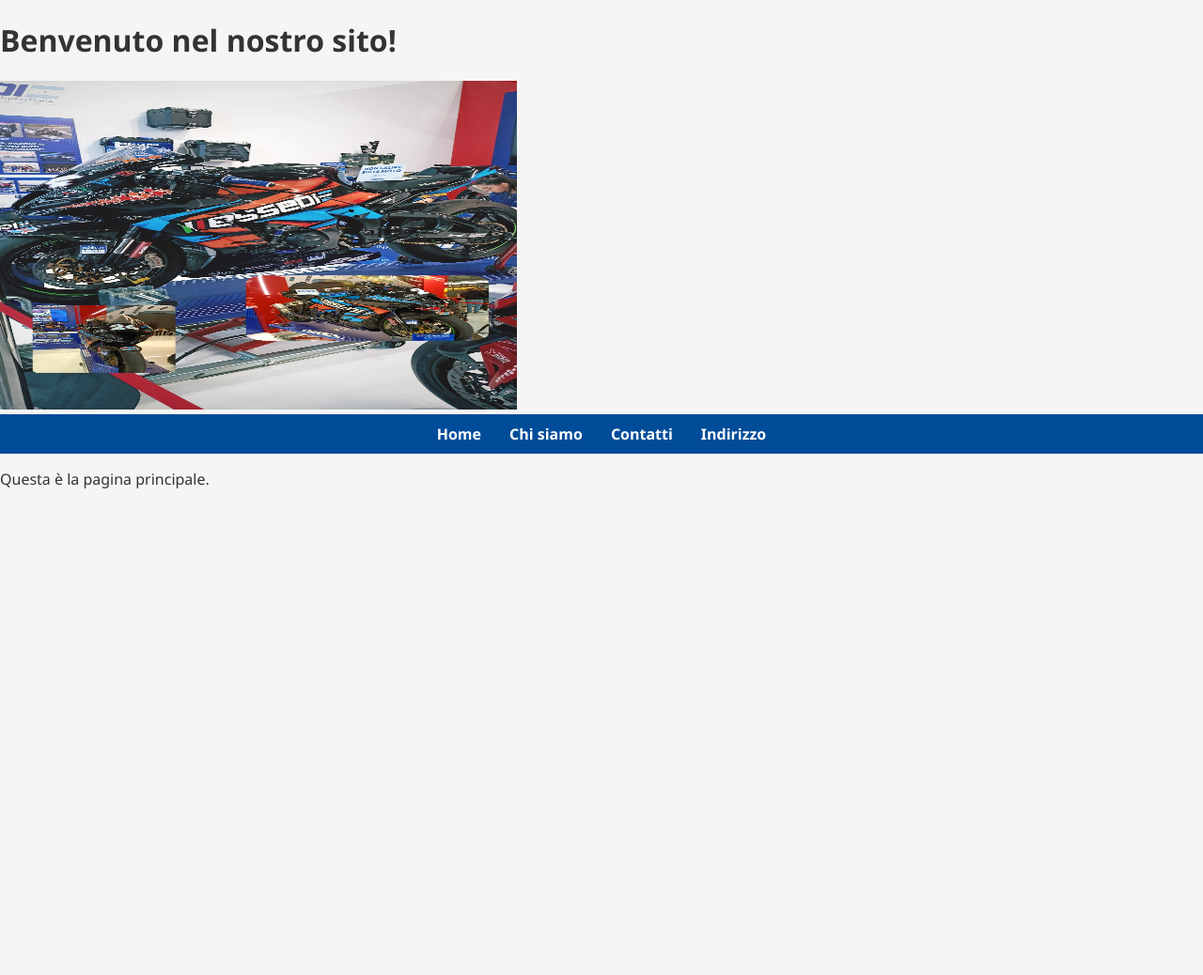
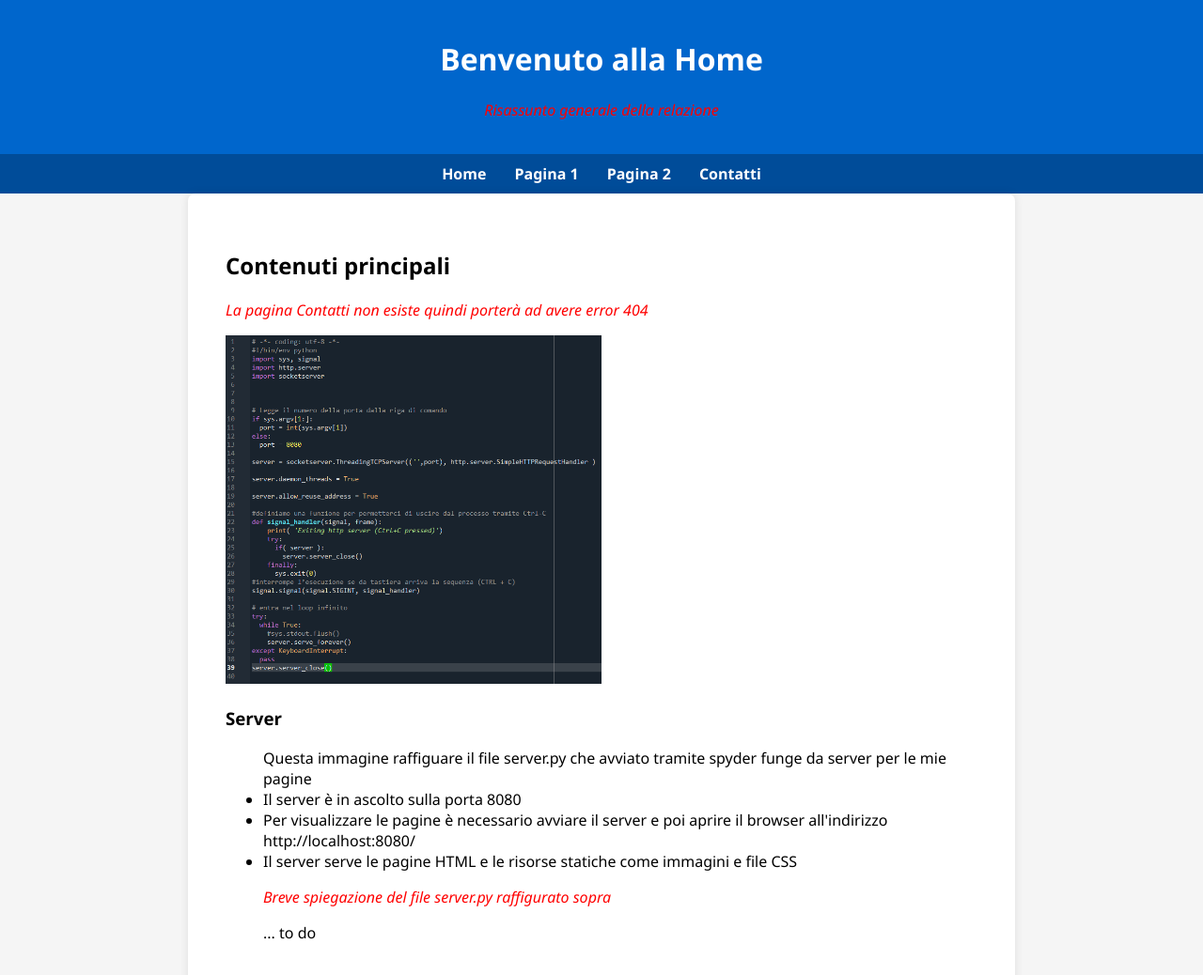
Before and after one commit to MatteMon03/Elaborato_reti_1, a plain HTML site: page www/index.html in a window 1280 px wide. Shown: the whole page at 94% size. Before the commit the page ends 800 px from the top, so only its background shows below. Drawn offline with Linux system fonts and the light colour scheme.

Commit message:
inizio relazione

```diff
--- a/www/index.html
+++ b/www/index.html
@@ -1,19 +1,38 @@
 <!DOCTYPE html>
 <html lang="it">
 <head>
-    <meta charset="UTF-8">
-    <title>Home</title>
-    <link rel="stylesheet"  href="style.css?v=1.0">
+  <meta charset="UTF-8">
+  <meta name="viewport" content="width=device-width, initial-scale=1">
+  <title>Home</title>
+  <link rel="stylesheet"  href="style.css?v=1.0">
 </head>
+  <header>
+    <h1>Benvenuto alla Home</h1>
+    <p>Risassunto generale della relazione</p>
+  </header>
 <body>
-    <h1>Benvenuto nel nostro sito!</h1>
-    <img src="immagine.jpg" alt="Benvenuto nel sito" >
-    <nav>
-        <a href="/index.html">Home</a>
-        <a href="pagina1.html">Chi siamo</a>
-        <a href="/pagina2.html">Contatti</a>
-        <a href="/pagina3.html">Indirizzo</a>
-    </nav>
-    <p>Questa è la pagina principale.</p>
+  <nav>
+    <a href="index.html">Home</a>
+    <a href="pagina1.html">Pagina 1</a>
+    <a href="pagina2.html">Pagina 2</a>
+    <a href="contatti.html">Contatti</a>
+  </nav>
+  <main>
+        <h2>Contenuti principali</h2>
+        <p>La pagina Contatti non esiste quindi porterà ad avere error 404 </p>
+
+        <div>
+            <img src="server.jpg" alt="Il mio file server" >
+        </div>
+        <h3>Server</h3>
+        <ul>
+        Questa immagine raffiguare il file server.py che avviato tramite spyder funge da server per le mie pagine
+        <li>Il server è in ascolto sulla porta 8080</li>
+        <li>Per visualizzare le pagine è necessario avviare il server e poi aprire il browser all'indirizzo http://localhost:8080/</li>
+        <li>Il server serve le pagine HTML e le risorse statiche come immagini e file CSS</li>
+        <p>Breve spiegazione del file server.py raffigurato sopra</p>
+        ... to do
+        </ul>
+  </main>
 </body>
 </html>
--- a/www/style.css
+++ b/www/style.css
@@ -1,20 +1,24 @@
-body {
-    font-family: Arial, sans-serif;
-    background-color: #f5f5f5;
-    color: #333;
-    margin: 40px;
-}
-img {
-    width: 550px;
-    height: 350px;
-}
+/* CSS for the HTML page */
+
 body {
       font-family: 'Segoe UI', sans-serif;
       background-color: #f5f5f5;
       margin: 0;
       padding: 0;
     }
-
+    div {
+        text-align: center;
+        width: 50%;
+        height: 50%;
+    }
+    p{
+      color: red;
+      font-style: oblique;
+    }
+    img {
+        width: 100%;
+        height: 100%;
+    }
     header {
       background-color: #0066cc;
       color: white;
@@ -48,10 +52,3 @@ body {
       box-shadow: 0 0 10px rgba(0,0,0,0.1);
       border-radius: 8px;
     }
-
-    footer {
-      text-align: center;
-      padding: 20px;
-      color: #666;
-      font-size: 0.9em;
-    }
```
Also changed, not shown: www/pagina1.html (+17 -65 lines), www/pagina2.html (+23 -10 lines), www/server.jpg (added).
